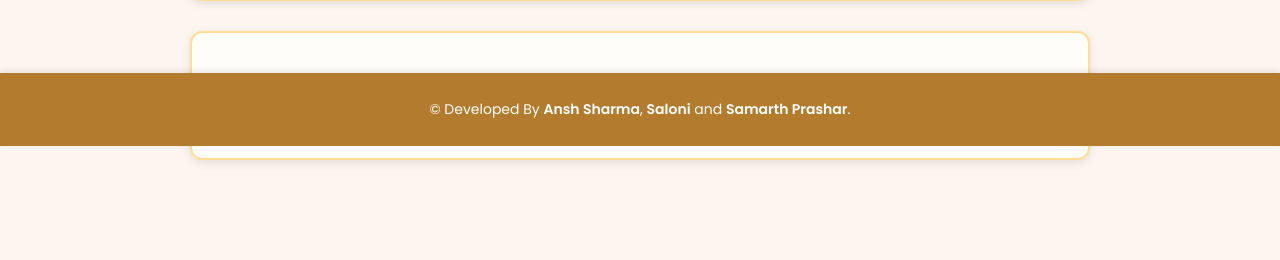
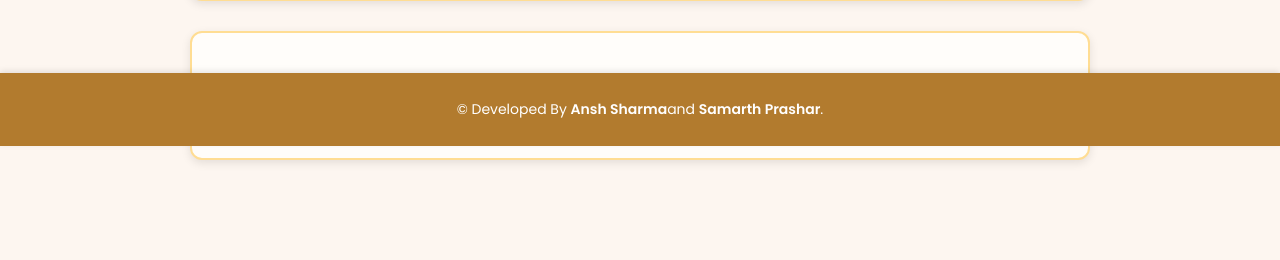
Before and after one commit to Ansh-2222/POS-tagger-for-Dogri, a Flask app: page / in a window 1280 px wide. Shown: the part 654-914 px from the top of the page. Run offline with Flask 3, Linux system fonts and the light colour scheme; parts of the project's set-up code (start-up, migrations or seed data) failed here and were passed over.

Commit message:
Done chnages in UI

```diff
--- a/static/script.js
+++ b/static/script.js
@@ -40,7 +40,7 @@ document.getElementById("tag-btn").addEventListener("click", async () => {
 });
 
 document.getElementById("sample-btn").addEventListener("click", () => {
-    document.getElementById("dogri-input").value = "अंश , सलोनी ते समर्थ इक परियोजना पर कम्म करा दे न ।";
+    document.getElementById("dogri-input").value = "अंश ते समर्थ इक परियोजना पर कम्म करा दे न ।";
 });
 
 document.getElementById("clear-btn").addEventListener("click", () => {
--- a/templates/index.html
+++ b/templates/index.html
@@ -76,7 +76,7 @@
 
     <!-- Bottom Bar -->
     <footer class="bottom-bar">
-        <p>© Developed By <strong>Ansh Sharma</strong>, <strong>Saloni</strong> and <strong>Samarth Prashar</strong>.</p>
+        <p>© Developed By <strong>Ansh Sharma</strong>and <strong>Samarth Prashar</strong>.</p>
     </footer>
 
     <script src="{{ url_for('static', filename='script.js') }}"></script>
```
